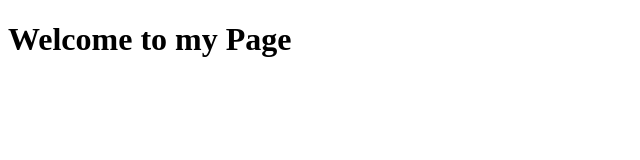
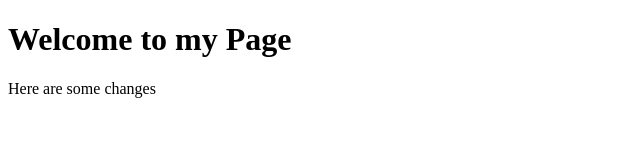
Before and after one commit to mdsir1/newrepo1, a plain HTML site: page index.html in a window 1280 px wide. Shown: the whole page, without its empty margins (0-640 px from the left). Drawn offline with Linux system fonts and the light colour scheme.

Commit message:
changed index.html

```diff
--- a/index.html
+++ b/index.html
@@ -11,6 +11,7 @@
 <body>
 
     <h1>Welcome to my Page</h1>
+    <p>Here are some changes</p>
 
 </body>
 <script src="script.js"></script>
```
